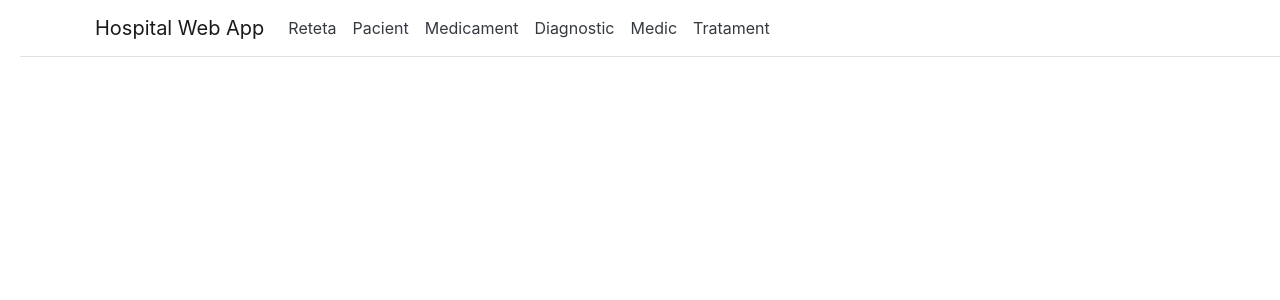
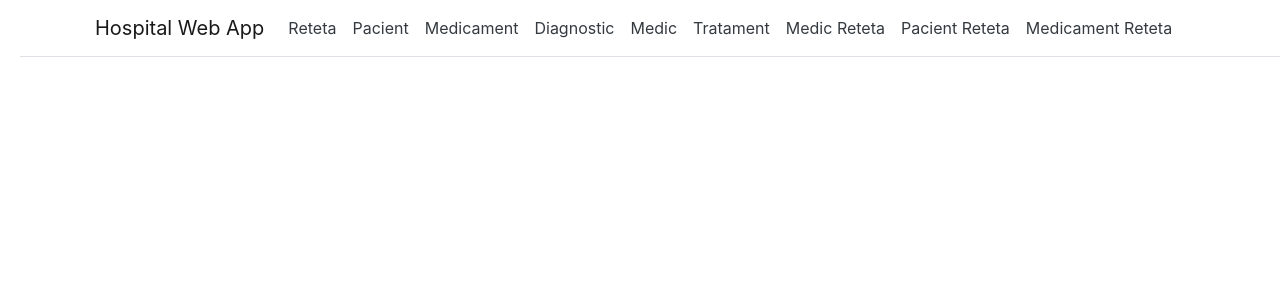
Before and after one commit to mariru27/HospitalWebApp, a PHP site: page /HospitalWebApp/header.php in a window 1280 px wide. Shown: the top 300 px of the page. Run offline with PHP 8.4, Linux system fonts and the light colour scheme.

```diff
--- a/app/header.php
+++ b/app/header.php
@@ -40,6 +40,15 @@
                         <li class="nav-item">
                             <a class="nav-link text-dark" href="<?php  $_SERVER["DOCUMENT_ROOT"];?>/HospitalWebApp/app/Tratament/index.php">Tratament</a>
                         </li>
+                        <li class="nav-item">
+                            <a class="nav-link text-dark" href="<?php  $_SERVER["DOCUMENT_ROOT"];?>/HospitalWebApp/app/Medic_Reteta/index.php">Medic Reteta</a>
+                        </li>
+                        <li class="nav-item">
+                            <a class="nav-link text-dark" href="<?php  $_SERVER["DOCUMENT_ROOT"];?>/HospitalWebApp/app/Pacient_Reteta/index.php">Pacient Reteta</a>
+                        </li>
+                        <li class="nav-item">
+                            <a class="nav-link text-dark" href="<?php  $_SERVER["DOCUMENT_ROOT"];?>/HospitalWebApp/app/Medicament_Reteta/index.php">Medicament Reteta</a>
+                        </li>
                     </ul>
                 </div>
             </div>
--- a/oracleDB.sql
+++ b/oracleDB.sql
@@ -199,5 +199,9 @@ DELETE FROM TRATAMENT WHERE IDTRATAMENT=9;
 
 
 
+SELECT MEDICAMENT.denumire, MEDICAMENT.cantitate, medicreteta.idmedic, medicreteta.idretetamedicfk,medicament.idmedicament
+FROM MEDICAMENT, MEDICRETETA, MEDICAMENTRETETA
+WHERE medicreteta.idmedic = 5 AND medicreteta.idretetamedicfk = medicamentreteta.idreteta_medicament AND medicament.idmedicament = medicamentreteta.idmedicament_reteta;
+
 
 COMMIT
```
